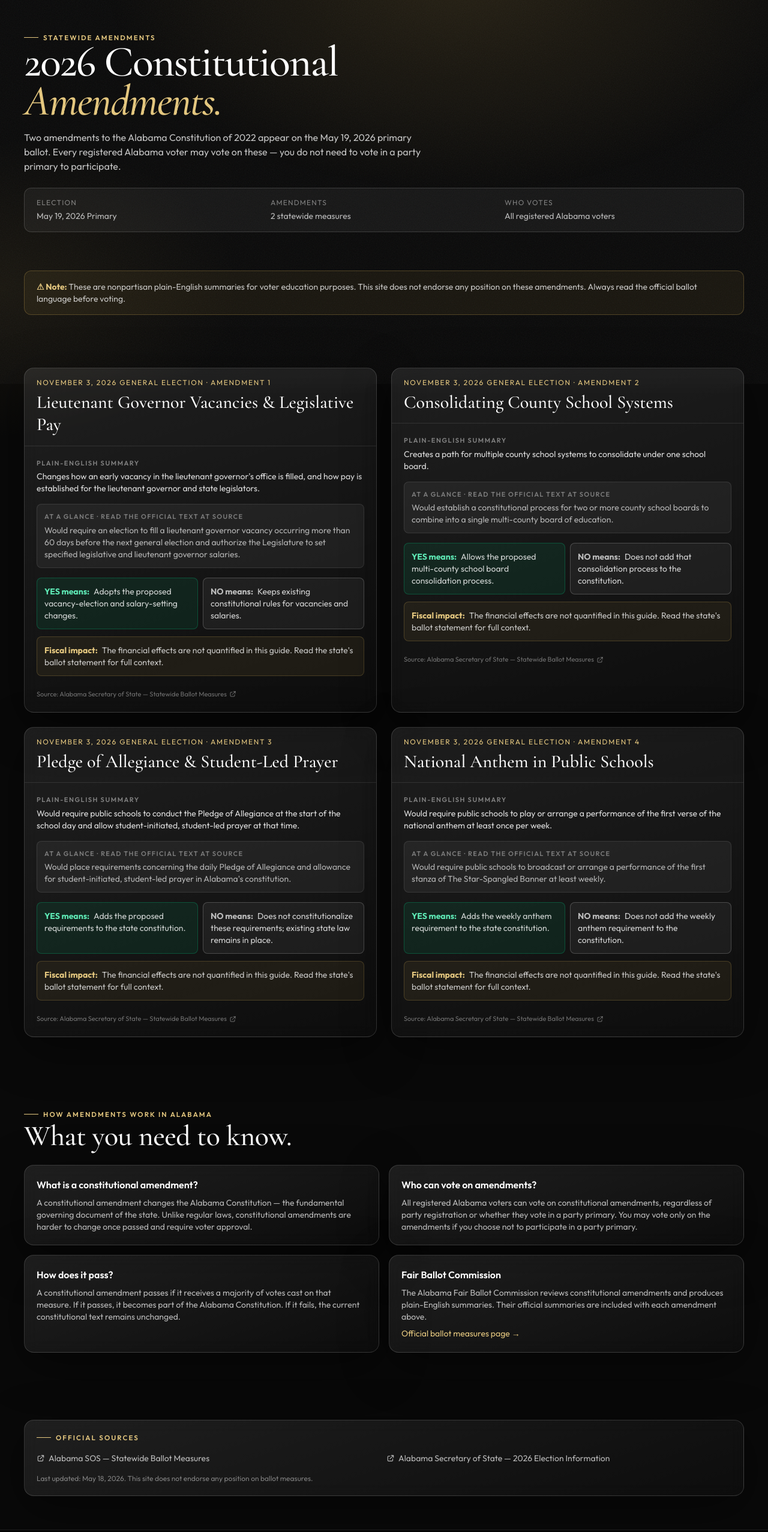
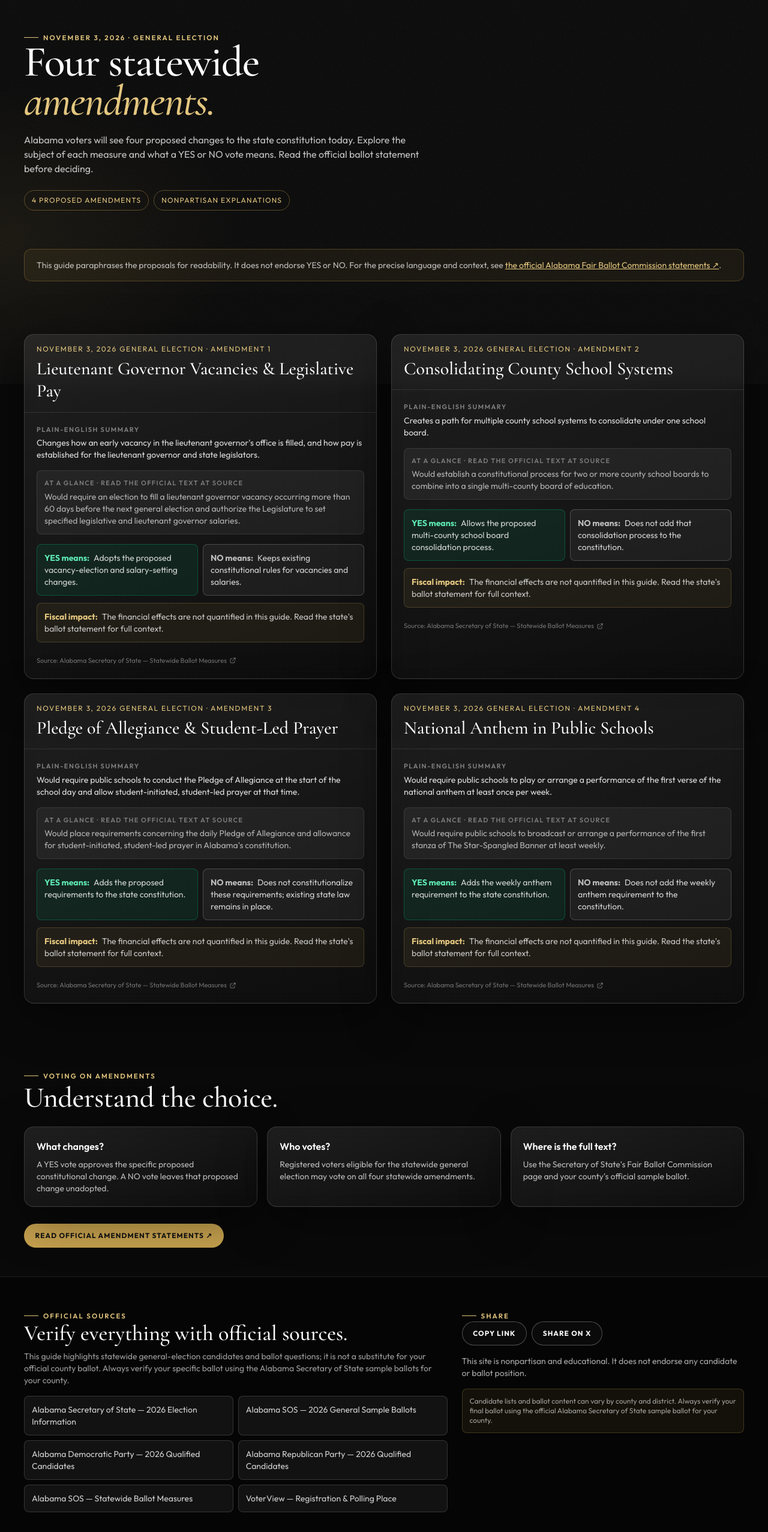
Before and after one commit to WGLewis0721/voting-al-website, an Astro site: page /voting-al-website/amendments in a window 1280 px wide. Shown: the part 160-2714 px from the top of the page at 60% size. Built offline with nearby package versions, Linux system fonts and the light colour scheme; Astro itself is replaced by a stand-in of ours.

Commit message:
Replace May primary pages with researched November 3 Election Day guide

```diff
--- a/src/pages/amendments.astro
+++ b/src/pages/amendments.astro
@@ -5,114 +5,42 @@ import SiteHeader from '../components/SiteHeader.astro';
 import SiteFooter from '../components/SiteFooter.astro';
 import AmendmentCard from '../components/AmendmentCard.astro';
 import amendments from '../data/amendments.json';
-
-const base = import.meta.env.BASE_URL;
 ---
-
-<Layout
-  title="2026 Statewide Amendments — Alabama Votes"
-  description="Plain-English explanations of the two Alabama constitutional amendments on the May 19, 2026 primary ballot. Amendment 1: Bail Denial Expansion. Amendment 2: District Attorney Salary Protection."
->
-  <TrustBanner />
-  <SiteHeader currentPage="Amendments" />
-
+<Layout title="2026 General Election · Four Statewide Amendments | Alabama Votes" description="Neutral summaries explaining YES and NO for Alabama statewide constitutional Amendments 1–4 on the November 3, 2026 ballot.">
+  <TrustBanner /><SiteHeader currentPage="Amendments" />
   <main id="main">
     <section class="relative overflow-hidden pb-10 pt-20 md:pt-24">
-      <div class="pointer-events-none absolute inset-0 bg-[radial-gradient(ellipse_at_60%_0%,rgba(199,162,79,0.15),transparent_55%)]"></div>
-      <div class="section-wrap relative">
-        <p class="section-eyebrow">Statewide Amendments</p>
-        <h1 class="font-display text-5xl leading-[0.9] tracking-tight md:text-7xl">2026 Constitutional<br /><em class="text-gold-soft">Amendments.</em></h1>
-        <p class="mt-4 max-w-2xl text-white/75">Two amendments to the Alabama Constitution of 2022 appear on the May 19, 2026 primary ballot. Every registered Alabama voter may vote on these — you do not need to vote in a party primary to participate.</p>
-
-        <div class="mt-6 rounded-xl border border-white/15 bg-white/5 px-5 py-4">
-          <div class="grid gap-3 sm:grid-cols-3 text-sm text-white/70">
-            <div><span class="text-white/45 text-xs uppercase tracking-widest block mb-1">Election</span>May 19, 2026 Primary</div>
-            <div><span class="text-white/45 text-xs uppercase tracking-widest block mb-1">Amendments</span>2 statewide measures</div>
-            <div><span class="text-white/45 text-xs uppercase tracking-widest block mb-1">Who votes</span>All registered Alabama voters</div>
-          </div>
+      <div class="section-wrap">
+        <p class="section-eyebrow">November 3, 2026 · General Election</p>
+        <h1 class="font-display text-5xl leading-[0.9] tracking-tight md:text-7xl">Four statewide<br /><em class="text-gold-soft">amendments.</em></h1>
+        <p class="mt-5 max-w-2xl text-white/75">Alabama voters will see four proposed changes to the state constitution today. Explore the subject of each measure and what a YES or NO vote means. Read the official ballot statement before deciding.</p>
+        <div class="mt-6 flex flex-wrap gap-2 text-xs uppercase tracking-widest text-gold-soft"><span class="rounded-full border border-gold/40 px-3 py-2">4 proposed amendments</span><span class="rounded-full border border-gold/40 px-3 py-2">Nonpartisan explanations</span></div>
+      </div>
+    </section>
+    <section class="py-6">
+      <div class="section-wrap">
+        <p class="rounded-xl border border-gold/30 bg-gold/8 px-5 py-4 text-sm text-white/70">This guide paraphrases the proposals for readability. It does not endorse YES or NO. For the precise language and context, see <a class="text-gold-soft underline" href="https://www.sos.alabama.gov/alabama-votes/voter/ballot-measures/statewide" target="_blank" rel="noopener">the official Alabama Fair Ballot Commission statements ↗</a>.</p>
+      </div>
+    </section>
+    <section class="py-12 md:py-16">
+      <div class="section-wrap">
+        <div class="grid gap-6 md:grid-cols-2">
+          {amendments.map(a => <AmendmentCard number={a.number} title={a.title} election={a.election} officialSummary={a.officialSummary} plainEnglish={a.plainEnglish} yesMeans={a.yesMeans} noMeans={a.noMeans} costTaxImpact={a.costTaxImpact} sourceUrl={a.sourceUrl} />)}
         </div>
       </div>
     </section>
-
-    <section class="py-6">
+    <section class="py-12">
       <div class="section-wrap">
-        <div class="rounded-xl border border-gold/30 bg-gold/8 px-5 py-4 text-sm text-white/75">
-          <strong class="text-gold-soft">⚠ Note:</strong> These are nonpartisan plain-English summaries for voter education purposes. This site does not endorse any position on these amendments. Always read the official ballot language before voting.
+        <p class="section-eyebrow">Voting on amendments</p>
+        <h2 class="section-title">Understand the choice.</h2>
+        <div class="mt-6 grid gap-4 md:grid-cols-3">
+          <article class="glass-panel p-5"><h3 class="font-semibold">What changes?</h3><p class="mt-2 text-sm text-white/70">A YES vote approves the specific proposed constitutional change. A NO vote leaves that proposed change unadopted.</p></article>
+          <article class="glass-panel p-5"><h3 class="font-semibold">Who votes?</h3><p class="mt-2 text-sm text-white/70">Registered voters eligible for the statewide general election may vote on all four statewide amendments.</p></article>
+          <article class="glass-panel p-5"><h3 class="font-semibold">Where is the full text?</h3><p class="mt-2 text-sm text-white/70">Use the Secretary of State's Fair Ballot Commission page and your county's official sample ballot.</p></article>
         </div>
-      </div>
-    </section>
-
-    <section class="py-10 md:py-16">
-      <div class="section-wrap">
-        <div class="grid gap-6 md:grid-cols-2">
-          {amendments.map((a) => (
-            <AmendmentCard
-              number={a.number}
-              title={a.title}
-              election={a.election}
-              officialSummary={a.officialSummary}
-              plainEnglish={a.plainEnglish}
-              yesMeans={a.yesMeans}
-              noMeans={a.noMeans}
-              costTaxImpact={a.costTaxImpact}
-              sourceUrl={a.sourceUrl}
-            />
-          ))}
-        </div>
-      </div>
-    </section>
-
-    <section class="py-10 md:py-14">
-      <div class="section-wrap">
-        <p class="section-eyebrow">How Amendments Work in Alabama</p>
-        <h2 class="section-title">What you need to know.</h2>
-        <div class="mt-6 grid gap-4 md:grid-cols-2">
-          <div class="glass-panel p-5">
-            <h3 class="font-semibold">What is a constitutional amendment?</h3>
-            <p class="mt-2 text-sm text-white/70">A constitutional amendment changes the Alabama Constitution — the fundamental governing document of the state. Unlike regular laws, constitutional amendments are harder to change once passed and require voter approval.</p>
-          </div>
-          <div class="glass-panel p-5">
-            <h3 class="font-semibold">Who can vote on amendments?</h3>
-            <p class="mt-2 text-sm text-white/70">All registered Alabama voters can vote on constitutional amendments, regardless of party registration or whether they vote in a party primary. You may vote only on the amendments if you choose not to participate in a party primary.</p>
-          </div>
-          <div class="glass-panel p-5">
-            <h3 class="font-semibold">How does it pass?</h3>
-            <p class="mt-2 text-sm text-white/70">A constitutional amendment passes if it receives a majority of votes cast on that measure. If it passes, it becomes part of the Alabama Constitution. If it fails, the current constitutional text remains unchanged.</p>
-          </div>
-          <div class="glass-panel p-5">
-            <h3 class="font-semibold">Fair Ballot Commission</h3>
-            <p class="mt-2 text-sm text-white/70">The Alabama Fair Ballot Commission reviews constitutional amendments and produces plain-English summaries. Their official summaries are included with each amendment above.</p>
-            <a href="https://www.sos.alabama.gov/alabama-votes/statewide-ballot-measures" target="_blank" rel="noopener" class="mt-2 inline-flex items-center gap-1 text-sm text-gold-soft hover:underline">
-              Official ballot measures page →
-            </a>
-          </div>
-        </div>
-      </div>
-    </section>
-
-    <section class="py-10 md:py-14">
-      <div class="section-wrap">
-        <div class="glass-panel p-5">
-          <p class="section-eyebrow">Official Sources</p>
-          <ul class="mt-4 grid gap-2 sm:grid-cols-2">
-            <li>
-              <a href="https://www.sos.alabama.gov/alabama-votes/statewide-ballot-measures" target="_blank" rel="noopener" class="flex items-center gap-1.5 text-sm text-white/70 transition hover:text-gold-soft">
-                <svg xmlns="http://www.w3.org/2000/svg" class="h-3.5 w-3.5 flex-shrink-0" fill="none" viewBox="0 0 24 24" stroke="currentColor"><path stroke-linecap="round" stroke-linejoin="round" stroke-width="2" d="M10 6H6a2 2 0 00-2 2v10a2 2 0 002 2h10a2 2 0 002-2v-4M14 4h6m0 0v6m0-6L10 14" /></svg>
-                Alabama SOS — Statewide Ballot Measures
-              </a>
-            </li>
-            <li>
-              <a href="https://www.sos.alabama.gov/alabama-votes" target="_blank" rel="noopener" class="flex items-center gap-1.5 text-sm text-white/70 transition hover:text-gold-soft">
-                <svg xmlns="http://www.w3.org/2000/svg" class="h-3.5 w-3.5 flex-shrink-0" fill="none" viewBox="0 0 24 24" stroke="currentColor"><path stroke-linecap="round" stroke-linejoin="round" stroke-width="2" d="M10 6H6a2 2 0 00-2 2v10a2 2 0 002 2h10a2 2 0 002-2v-4M14 4h6m0 0v6m0-6L10 14" /></svg>
-                Alabama Secretary of State — 2026 Election Information
-              </a>
-            </li>
-          </ul>
-          <p class="mt-4 text-xs text-white/45">Last updated: May 18, 2026. This site does not endorse any position on ballot measures.</p>
-        </div>
+        <a href="https://www.sos.alabama.gov/alabama-votes/voter/ballot-measures/statewide" target="_blank" rel="noopener" class="btn gold mt-7 inline-flex">Read Official Amendment Statements ↗</a>
       </div>
     </section>
   </main>
-
   <SiteFooter />
 </Layout>
```
